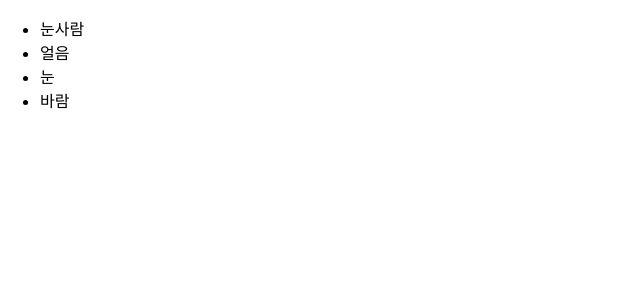
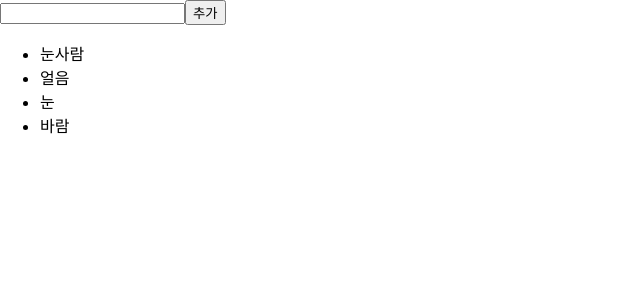
Before and after one commit to dbdbennn/2023React, a React (Create React App) app: page / in a window 1280 px wide. Shown: the top 300 px of the page, without its empty margins (0-640 px from the left). Built offline with nearby package versions, Linux system fonts and the light colour scheme.

Commit message:
리스트 추가

```diff
--- a/src/IterationSample.js
+++ b/src/IterationSample.js
@@ -11,10 +11,30 @@ const IterationSample = () => {
 
     const [inputText, setInputText] = useState("");
     const [nextId, setNextId] = useState(5);
+    // 새로운 항목을 추가하기 위해서 id 사용
+
+    const onChange = (e) => setInputText(e.target.value);
+
+    const onClick = // eslint-disable-line no-unused-vars
+        () => {
+        const nextNames = names.concat({
+            id: nextId,
+            text: inputText,
+        });
+        setNextId(nextId + 1); // nextId에 1을 더해준다.
+        setNames(nextNames); // names 값을 업데이트 한다.
+        setInputText(""); // inputText를 비운다.
+    };
 
     const nameList = names.map((name)=> <li key={name.id}>{name.text}</li>)
 
-    return <ul>{nameList}</ul>
-}
+    return (
+        <>
+        <input value={inputText} onChange={onChange} />
+        <button onClick={onClick}>추가</button>
+        <ul>{nameList}</ul>
+        </>
+    );
+};
 
 export default IterationSample;
```
